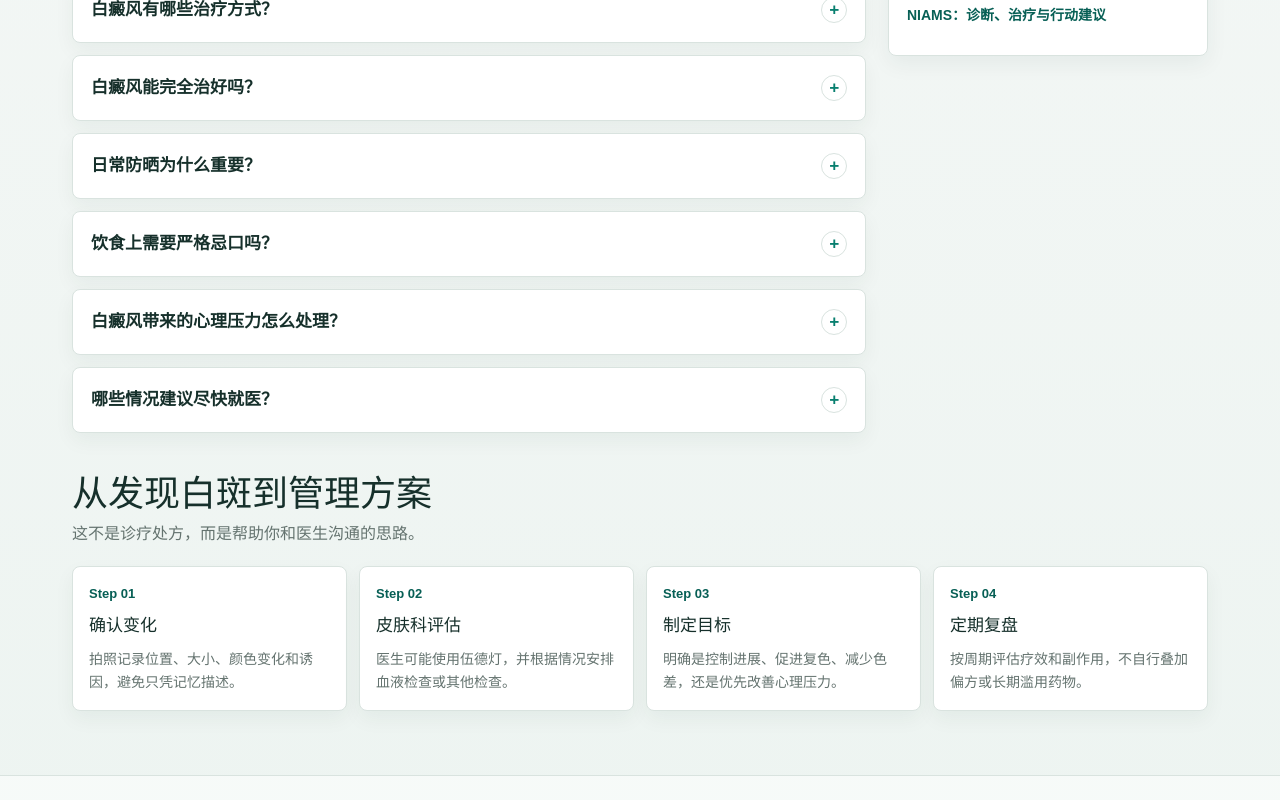
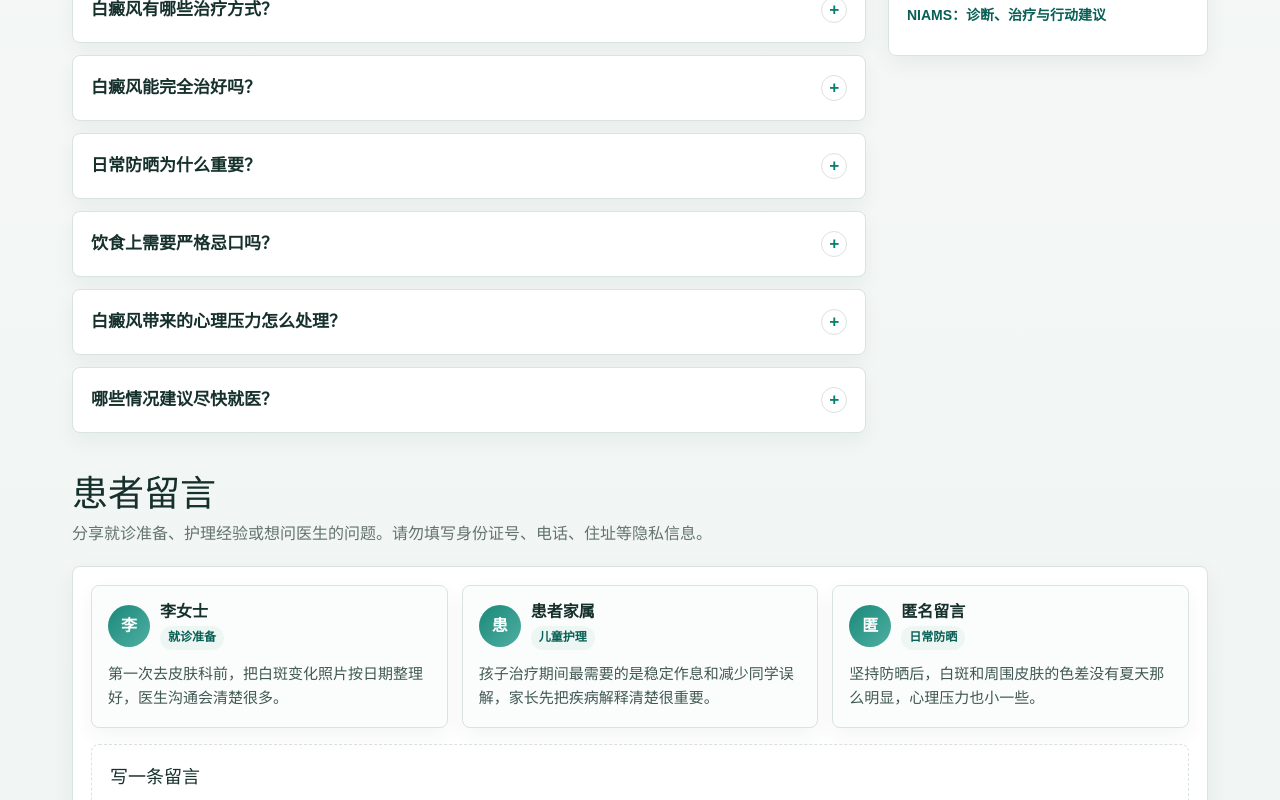
Before and after one commit to qili56847/Vitiligo-KnowledgeBase, a Next.js app: page / in a window 1280 px wide. Shown: the part 2000-2800 px from the top of the page. Built offline with nearby package versions, Linux system fonts and the light colour scheme.

Commit message:
增加患者留言版块

```diff
--- a/src/app/globals.css
+++ b/src/app/globals.css
@@ -221,6 +221,9 @@ h1 {
 .hero-panel,
 .qa-carousel,
 .qa-item,
+.message-card,
+.message-form,
+.messages-panel,
 .side-card,
 .source-card,
 .step {
@@ -758,6 +761,139 @@ main {
   text-decoration: underline;
 }
 
+.messages-panel {
+  padding: 18px;
+  box-shadow: 0 8px 22px rgba(17, 55, 48, 0.06);
+}
+
+.message-list {
+  display: grid;
+  grid-template-columns: repeat(3, minmax(0, 1fr));
+  gap: 14px;
+  margin-bottom: 16px;
+}
+
+.message-card {
+  padding: 16px;
+  background: #fbfdfc;
+  box-shadow: 0 8px 20px rgba(17, 55, 48, 0.05);
+}
+
+.message-card-head {
+  display: flex;
+  align-items: center;
+  gap: 10px;
+  min-width: 0;
+  margin-bottom: 12px;
+}
+
+.message-avatar {
+  width: 42px;
+  height: 42px;
+  flex: 0 0 42px;
+  border-radius: 50%;
+  display: grid;
+  place-items: center;
+  background:
+    linear-gradient(135deg, rgba(8, 127, 111, 0.92), rgba(29, 153, 137, 0.76)),
+    var(--surface-soft);
+  color: #ffffff;
+  font-weight: 900;
+}
+
+.message-meta {
+  display: flex;
+  min-width: 0;
+  flex-direction: column;
+  align-items: flex-start;
+  gap: 4px;
+}
+
+.message-meta strong {
+  color: var(--ink);
+  font-size: 16px;
+  line-height: 1.25;
+}
+
+.message-meta span {
+  display: inline-flex;
+  align-items: center;
+  min-height: 24px;
+  border-radius: 999px;
+  padding: 2px 8px;
+  background: var(--surface-soft);
+  color: var(--primary-dark);
+  font-size: 12px;
+  font-weight: 800;
+}
+
+.message-card p {
+  margin: 0;
+  color: #405853;
+  font-size: 15px;
+}
+
+.message-form {
+  border-style: dashed;
+  padding: 18px;
+  background: #ffffff;
+  box-shadow: none;
+}
+
+.message-form h3 {
+  margin: 0 0 12px;
+  font-size: 18px;
+}
+
+.message-fields {
+  display: grid;
+  grid-template-columns: minmax(180px, 240px) minmax(0, 1fr);
+  gap: 14px;
+  align-items: start;
+}
+
+.message-form label {
+  display: grid;
+  gap: 7px;
+  margin-bottom: 12px;
+  color: #405853;
+  font-size: 14px;
+  font-weight: 800;
+}
+
+.message-form input,
+.message-form textarea {
+  width: 100%;
+  border: 1px solid var(--line);
+  border-radius: 7px;
+  outline: none;
+  background: #fbfdfc;
+  color: var(--ink);
+  padding: 10px 12px;
+  resize: vertical;
+}
+
+.message-form textarea {
+  min-height: 112px;
+}
+
+.message-form input:focus,
+.message-form textarea:focus {
+  border-color: rgba(8, 127, 111, 0.68);
+  box-shadow: 0 0 0 4px rgba(8, 127, 111, 0.1);
+}
+
+.message-form-footer {
+  display: flex;
+  align-items: center;
+  justify-content: space-between;
+  gap: 12px;
+}
+
+.message-form-footer small {
+  color: var(--muted);
+}
+
 .pathway {
   display: grid;
   grid-template-columns: repeat(4, 1fr);
@@ -831,6 +967,11 @@ footer {
     grid-template-columns: 1fr;
   }
 
+  .message-list,
+  .message-fields {
+    grid-template-columns: 1fr;
+  }
+
   .chips {
     justify-content: flex-start;
   }
@@ -863,6 +1004,11 @@ footer {
     width: 100%;
   }
 
+  .message-form-footer {
+    align-items: stretch;
+    flex-direction: column;
+  }
+
   .carousel-slide {
     padding: 18px;
   }
--- a/src/app/page.tsx
+++ b/src/app/page.tsx
@@ -12,6 +12,13 @@ type QaItem = {
   paragraphs: string[];
   bullets?: string[];
   tags: string[];
+};
+
+type PatientMessage = {
+  id: string;
+  name: string;
+  meta: string;
+  message: string;
 };
 
 const filters: { id: Filter; label: string }[] = [
@@ -155,6 +162,27 @@ const pathway = [
   ["Step 04", "定期复盘", "按周期评估疗效和副作用，不自行叠加偏方或长期滥用药物。"],
 ];
 
+const initialMessages: PatientMessage[] = [
+  {
+    id: "message-1",
+    name: "李女士",
+    meta: "就诊准备",
+    message: "第一次去皮肤科前，把白斑变化照片按日期整理好，医生沟通会清楚很多。",
+  },
+  {
+    id: "message-2",
+    name: "患者家属",
+    meta: "儿童护理",
+    message: "孩子治疗期间最需要的是稳定作息和减少同学误解，家长先把疾病解释清楚很重要。",
+  },
+  {
+    id: "message-3",
+    name: "匿名留言",
+    meta: "日常防晒",
+    message: "坚持防晒后，白斑和周围皮肤的色差没有夏天那么明显，心理压力也小一些。",
+  },
+];
+
 function normalizeText(value: string) {
   return value.toLowerCase().trim();
 }
@@ -188,6 +216,7 @@ function Header() {
         </div>
         <nav className="nav" aria-label="页面导航">
           <a href="#faq">常见问题</a>
+          <a href="#messages">患者留言</a>
           <a href="#pathway">就诊流程</a>
           <a href="#sources">参考来源</a>
         </nav>
@@ -563,6 +592,78 @@ function QaSection() {
   );
 }
 
+function PatientMessages() {
+  const [messages, setMessages] = useState<PatientMessage[]>(initialMessages);
+  const [name, setName] = useState("");
+  const [message, setMessage] = useState("");
+
+  const submitMessage = (event: React.FormEvent<HTMLFormElement>) => {
+    event.preventDefault();
+    const trimmedMessage = message.trim();
+    if (!trimmedMessage) return;
+
+    setMessages((currentMessages) => [
+      {
+        id: `message-${Date.now()}`,
+        name: name.trim() || "匿名留言",
+        meta: "刚刚提交",
+        message: trimmedMessage,
+      },
+      ...currentMessages,
+    ]);
+    setName("");
+    setMessage("");
+  };
+
+  return (
+    <section id="messages" aria-labelledby="messages-title">
+      <div className="section-head">
+        <div>
+          <h2 id="messages-title">患者留言</h2>
+          <p>分享就诊准备、护理经验或想问医生的问题。请勿填写身份证号、电话、住址等隐私信息。</p>
+        </div>
+      </div>
+
+      <div className="messages-panel">
+        <div className="message-list" aria-label="患者留言列表">
+          {messages.map((item) => (
+            <article className="message-card" key={item.id}>
+              <div className="message-card-head">
+                <div className="message-avatar" aria-hidden="true">
+                  {item.name.slice(0, 1)}
+                </div>
+                <div className="message-meta">
+                  <strong>{item.name}</strong>
+                  <span>{item.meta}</span>
+                </div>
+              </div>
+              <p>{item.message}</p>
+            </article>
+          ))}
+        </div>
+
+        <form className="message-form" onSubmit={submitMessage}>
+          <h3>写一条留言</h3>
+          <div className="message-fields">
+            <label>
+              <span>昵称</span>
+              <input value={name} onChange={(event) => setName(event.target.value)} placeholder="可留空，默认匿名" maxLength={16} />
+            </label>
+            <label className="message-textarea-field">
+              <span>留言内容</span>
+              <textarea value={message} onChange={(event) => setMessage(event.target.value)} placeholder="例如：就诊前我应该准备哪些照片和记录？" maxLength={160} rows={4} />
+            </label>
+          </div>
+          <div className="message-form-footer">
+            <small>{message.length}/160</small>
+            <button className="button button-primary" type="submit">提交留言</button>
+          </div>
+        </form>
+      </div>
+    </section>
+  );
+}
+
 function PathwaySection() {
   return (
     <section id="pathway" aria-labelledby="pathway-title">
@@ -611,6 +712,7 @@ export default function Home() {
         </div>
         <KnowledgeCarousel />
         <QaSection />
+        <PatientMessages />
         <PathwaySection />
       </main>
       <Footer />
```
